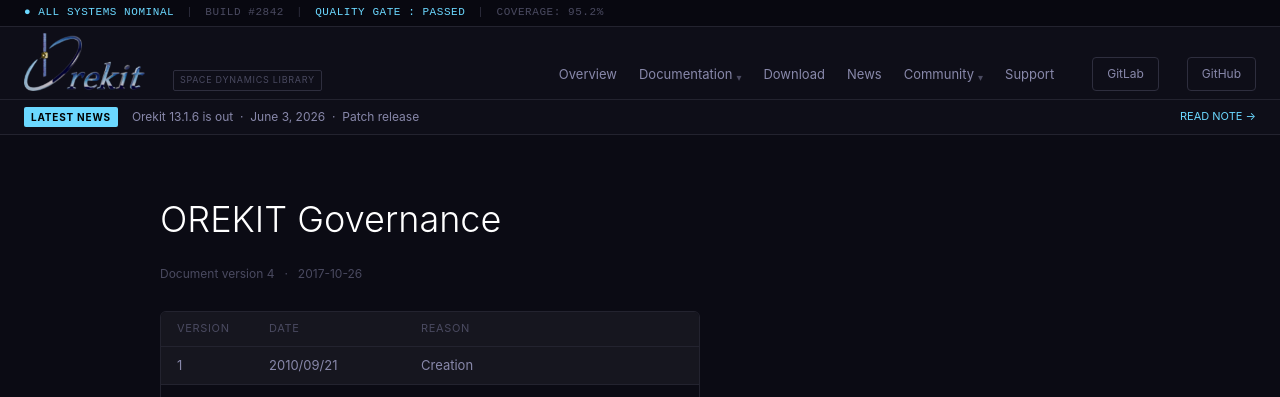
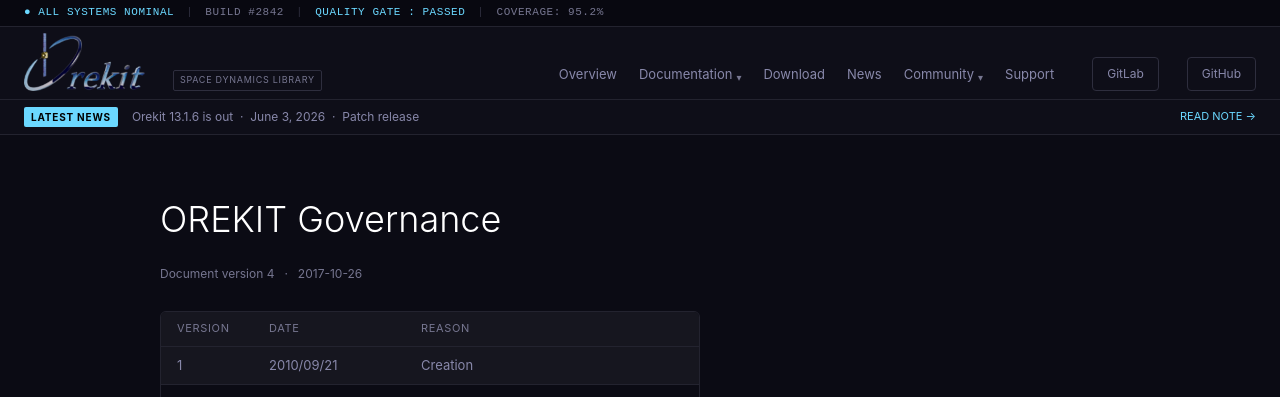
Before and after one commit to v-lmb/Orekit-website, a Nuxt app in the folder apps/web/: page /governance in a window 1280 px wide. Shown: the top 397 px of the page. Built offline with nearby package versions, Linux system fonts and the light colour scheme.

Commit message:
style: lighten the muted text colour site-wide

```diff
--- a/apps/web/app/layouts/default.vue
+++ b/apps/web/app/layouts/default.vue
@@ -24,7 +24,7 @@
   --bg-card-hover: #1c1c28;
   --text-primary: #e2e2ee;
   --text-secondary: #8888aa;
-  --text-muted: #4a4a60;
+  --text-muted: #767690;
   --accent: #6BD8FF;
   --border: #23232f;
   --border-light: #2e2e3e;
```
